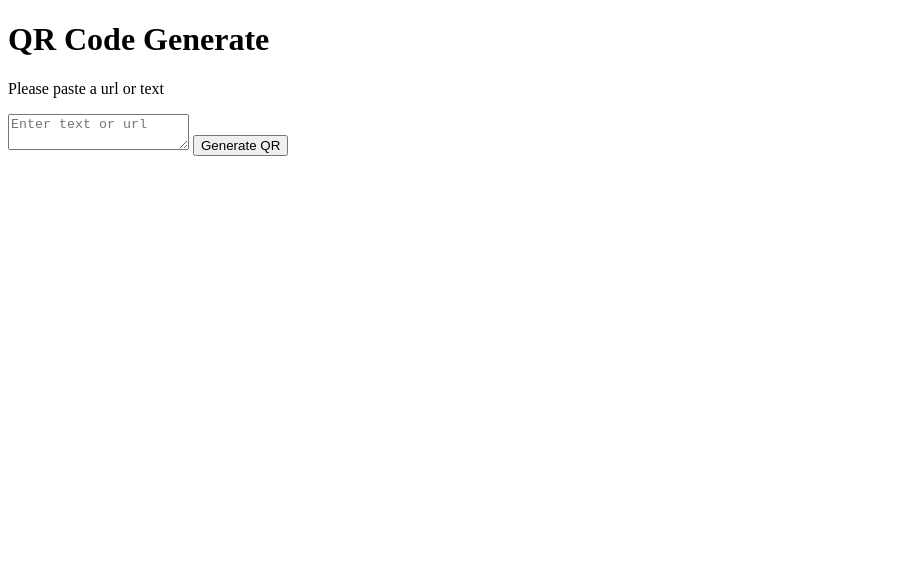
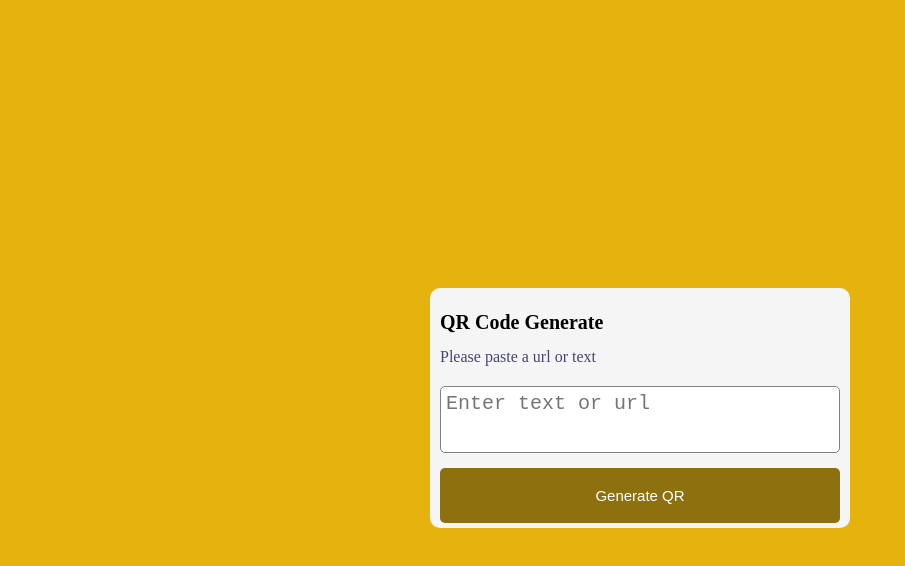
Before and after one commit to TwoThreeTree/QR-Code-Generator, a plain HTML site: page index.html in a window 1280 px wide. Shown: the whole page, without its empty margins (0-905 px from the left). Drawn offline with Linux system fonts and the light colour scheme; the site is published under a folder, as on GitHub Pages, so addresses that start at the root find nothing.

Commit message:
Update index.html

```diff
--- a/index.html
+++ b/index.html
@@ -4,7 +4,7 @@
     <meta charset="UTF-8" />
     <meta http-equiv="X-UA-Compatible" content="IE=edge" />
     <meta name="viewport" content="width=device-width, initial-scale=1.0" />
-    <link rel="stylesheet" href="/QR-Code-Generator/style.css" />
+    <link rel="stylesheet" href="QR-Code-Generator/style.css" />
     <title>QRCode Tool</title>
   </head>
   <body>
@@ -30,6 +30,6 @@
       </div>
     </div>
 
-    <script src="/QR-Code-Generator/index.js"></script>
+    <script src="QR-Code-Generator/index.js"></script>
   </body>
 </html>
```
